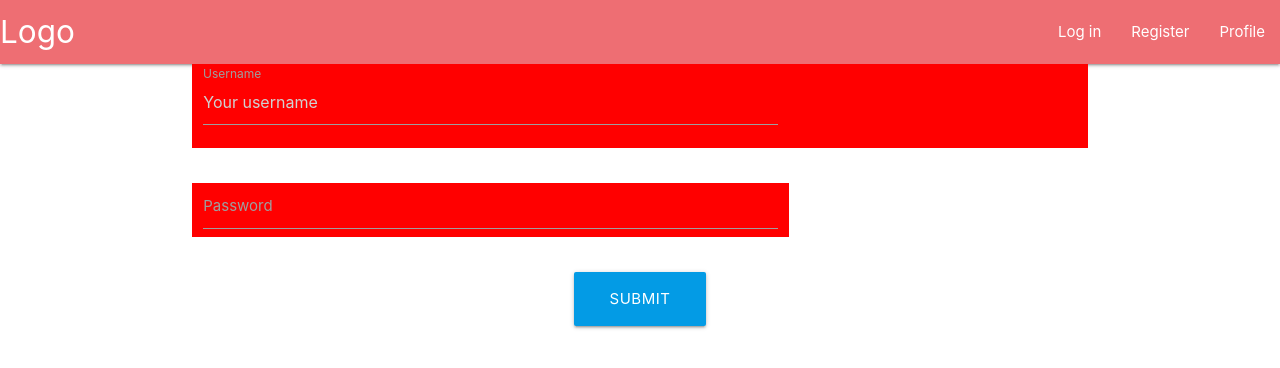
After one commit to Code-Institute-Submissions/forum-project, a Flask app: page /login in a window 1280 px wide. The commit adds this page. Shown: the top 368 px of the page. Run offline with Flask 2, Linux system fonts and the light colour scheme; some libraries are stand-ins or nearby versions.

Commit message:
added the abillty to add posts to topics, added flashed messages

```diff
--- a/run.py
+++ b/run.py
@@ -3,6 +3,7 @@ from flask import (Flask, flash, render_template,
      redirect, request, session, url_for)
 from flask_pymongo import PyMongo
 from bson.objectid import ObjectId
+from werkzeug.security import generate_password_hash, check_password_hash
 if os.path.exists("env.py"):
     import env
 
@@ -10,6 +11,7 @@ app = Flask(__name__)
 
 app.config["MONGO_DBNAME"] = os.environ.get("MONGO_DBNAME")
 app.config["MONGO_URI"] = os.environ.get("MONGO_URI")
+app.config["SECRET_KEY"] = os.environ.get("SECRET_KEY")
 print(os.environ.get("MONGO_URI"))
 
 mongo = PyMongo(app)
@@ -17,13 +19,103 @@ mongo = PyMongo(app)
 @app.route("/")
 @app.route("/home")
 def home():
-    topics = mongo.db.Topics.find()
+    topics = list(mongo.db.Topics.find())
     return render_template("home.html", topics=topics)
 
-@app.route("/current_topic/<topic_id>")
+
+@app.route("/current_topic/<topic_id>", methods=['GET', 'POST'])
 def current_topic(topic_id):
-    topic_id = mongo.db.Topics.find({"_id": ObjectId(topic_id)})
-    return render_template('topic.html', topicinfo=topic_id)
+    if request.method == 'POST':
+        if session['user']:
+            comment = {
+                "comment_text": request.form.get("new_comment"),
+                "user_id": session['user'],
+                "Topics_id": ObjectId(topic_id)
+            }
+            mongo.db.comments.insert_one(comment)
+            return redirect(url_for('home'))
+
+        else:
+            return redirect(url_for('login'))
+
+    current_topic_id = mongo.db.Topics.find({"_id": ObjectId(topic_id)})
+    comments = mongo.db.comments.find({"Topics_id": ObjectId(topic_id)})
+    return render_template('topic.html', topicinfo=current_topic_id,
+                           comments=comments)
+
+
+@app.route("/register", methods=["GET", "POST"])
+def register():
+    if request.method == "POST":
+        # check if username already exists in db
+        existing_user = mongo.db.users.find_one(
+            {"username": request.form.get("username").lower()})
+
+        if existing_user:
+            flash("Username already exists")
+            return redirect(url_for("register"))
+
+        register = {
+            "username": request.form.get("username").lower(),
+            "password": generate_password_hash(request.form.get("password"))
+        }
+        mongo.db.users.insert_one(register)
+
+        # put the new user into 'session' cookie
+        session["user"] = request.form.get("username").lower()
+        flash("Registration Successful!")
+        return redirect(url_for("profile", username=session["user"]))
+
+    return render_template("register.html")
+
+
+@app.route("/login", methods=["GET", "POST"])
+def login():
+    if request.method == "POST":
+        # check if username exists in db
+        existing_user = mongo.db.users.find_one(
+            {"username": request.form.get("username").lower()})
+
+        if existing_user:
+            # ensure hashed password matches user input
+            if check_password_hash(
+                    existing_user["password"], request.form.get("password")):
+                session["user"] = request.form.get("username").lower()
+                flash("Welcome, {}".format(
+                        request.form.get("username")))
+                return redirect(url_for(
+                                   "home", username=session["user"]))
+            else:
+                # invalid password match
+                flash("Incorrect Username and/or Password")
+                return redirect(url_for("login"))
+
+        else:
+            # username doesn't exist
+            flash("Incorrect Username and/or Password")
+            return redirect(url_for("login"))
+
+    return render_template("login.html")
+
+
+@app.route("/profile/<username>", methods=["GET", "POST"])
+def profile(username):
+    # grab the session user's username from db
+    username = mongo.db.users.find_one(
+         {"username": session["user"]})["username"]
+
+    if session["user"]:
+        return render_template("profile.html", username=username)
+
+    return redirect(url_for("login"))
+
+
+@app.route("/logout")
+def logout():
+    # remove user from session cookie
+    flash("You have been logged out")
+    session.pop("user")
+    return redirect(url_for("login"))
 
 
 if __name__ == "__main__":
--- a/static/css/style.css
+++ b/static/css/style.css
@@ -0,0 +1,14 @@
+.test-bg-color-1{
+    background-color: red;
+}
+.test-bg-color-2{
+    background-color: blue;
+}
+.avatar-picture{
+    width: 100%;
+}
+
+.center{
+    align-items: center;
+    background-color: red;
+}
--- a/templates/base.html
+++ b/templates/base.html
@@ -3,7 +3,6 @@
 <head>
     <meta charset="UTF-8">
     <meta name="viewport" content="width=device-width, initial-scale=1.0">
-    <link rel="stylesheet" href="https://cdn.jsdelivr.net/npm/bootstrap@4.5.3/dist/css/bootstrap.min.css" integrity="sha384-TX8t27EcRE3e/ihU7zmQxVncDAy5uIKz4rEkgIXeMed4M0jlfIDPvg6uqKI2xXr2" crossorigin="anonymous">
     <link rel="stylesheet" href="https://cdnjs.cloudflare.com/ajax/libs/materialize/1.0.0/css/materialize.min.css">
     <link rel="stylesheet" href="{{url_for('static', filename='css/style.css')}}">
     <title>Insert title</title>
@@ -13,16 +12,28 @@
     <div class="nav-wrapper">
       <a href="{{url_for('home')}}" class="brand-logo">Logo</a>
       <ul id="nav-mobile" class="right hide-on-med-and-down">
-        <li><a href="{{url_for('home')}}">Sass</a></li>
-        <li><a href="">Components</a></li>
-        <li><a href="">Profile</a></li>
+        <li><a href="{{url_for('login')}}">Log in</a></li>
+        <li><a href="{{url_for('register')}}">Register</a></li>
+        <li><a href="{{ url_for('profile', username=session['user']) }}" >Profile</a></li>
       </ul>
     </div>
   </nav>
+     {% with messages = get_flashed_messages() %}
+            {% if messages %}
+                {% for message in messages %}
+                    <div class="row flashes">
+                        <h4 class="light-blue lighten-4 center-align">{{ message }}</h4>
+                    </div>
+                {% endfor %}
+            {% endif %}
+        {% endwith %}
   <div class="container">
     {% block content %}
     {% endblock %}
     </div>
 </body>
     <script src="https://cdnjs.cloudflare.com/ajax/libs/materialize/1.0.0/js/materialize.min.js"></script>
+    <script src="https://code.jquery.com/jquery-3.5.1.min.js" integrity="sha256-9/aliU8dGd2tb6OSsuzixeV4y/faTqgFtohetphbbj0=" crossorigin="anonymous"></script>
 </html>
+{% block scripts %}
+{% endblock %}
--- /dev/null
+++ b/templates/login.html
@@ -0,0 +1,26 @@
+{% extends 'base.html' %}
+{% block content %}
+<div class="row">
+    <form method="POST" action="{{url_for('login')}}">
+        <div class="row center" >
+            <div class="input-field col s8">
+                <input placeholder="Your username" id="username" name="username" type="text" class="validate" required minlength="5" maxlength="25">
+                <label for="username">Username</label>
+            </div>
+        </div>
+        <div class="row">
+            <div class="input-field col s8 center">
+                <input id="password" type="password" class="validate" name="password" required minlength="5" maxlength="25">
+                <label for="password">Password</label>
+            </div>
+        </div>
+        <div class="row">
+            <div class="col s12 center-align">
+                <button type="submit" class="btn-large light-blue darken-1 text-shadow">
+                    Submit <i class="fas fa-plus-square right"></i>
+                </button>
+            </div>
+        </div>
+    </form>
+</div>
+{% endblock %}
--- /dev/null
+++ b/templates/profile.html
@@ -0,0 +1,6 @@
+{% extends 'base.html'%}
+{% block content %}
+{% for user in username %}
+    <h1>{{user.username}}</h1>
+{% endfor %}
+{% endblock %}
```
Also changed, not shown: templates/home.html (+16 -1 lines), templates/register.html (added, +26 -0 lines), templates/topic.html (+25 -3 lines).
